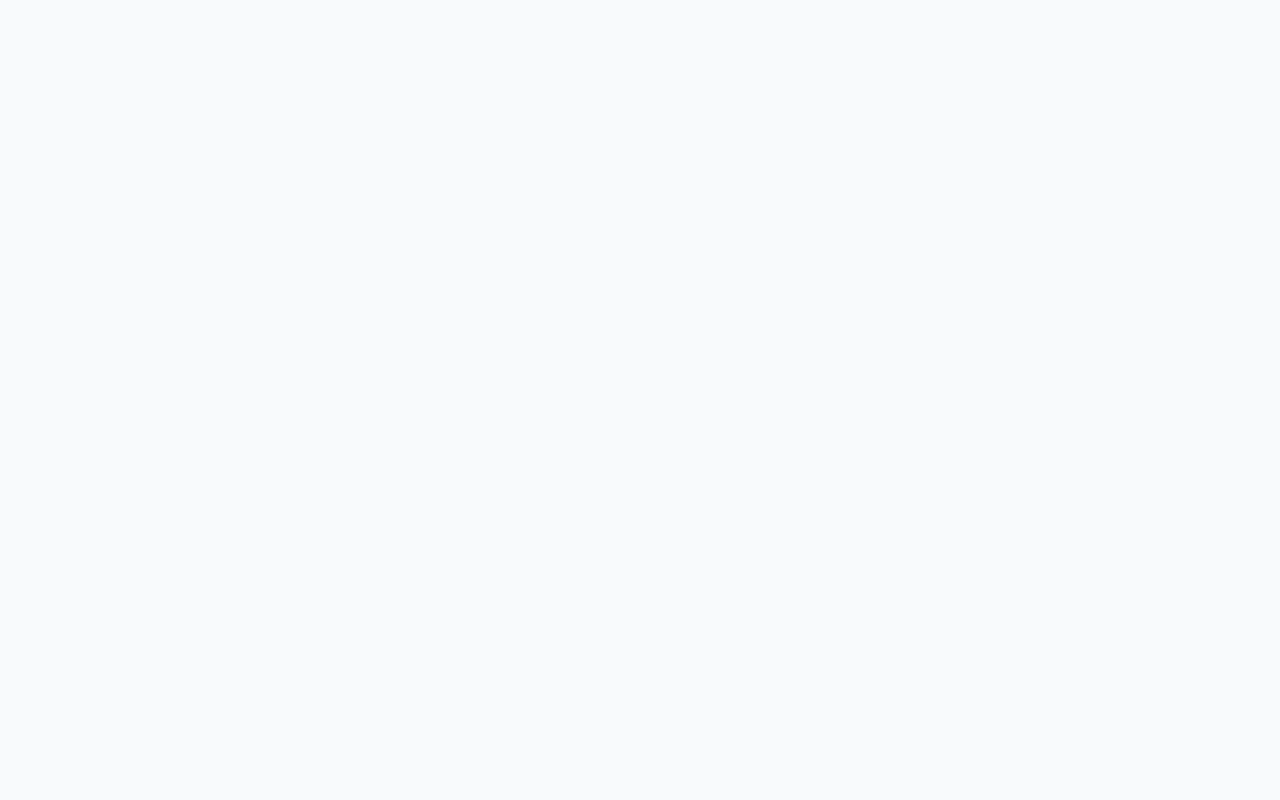
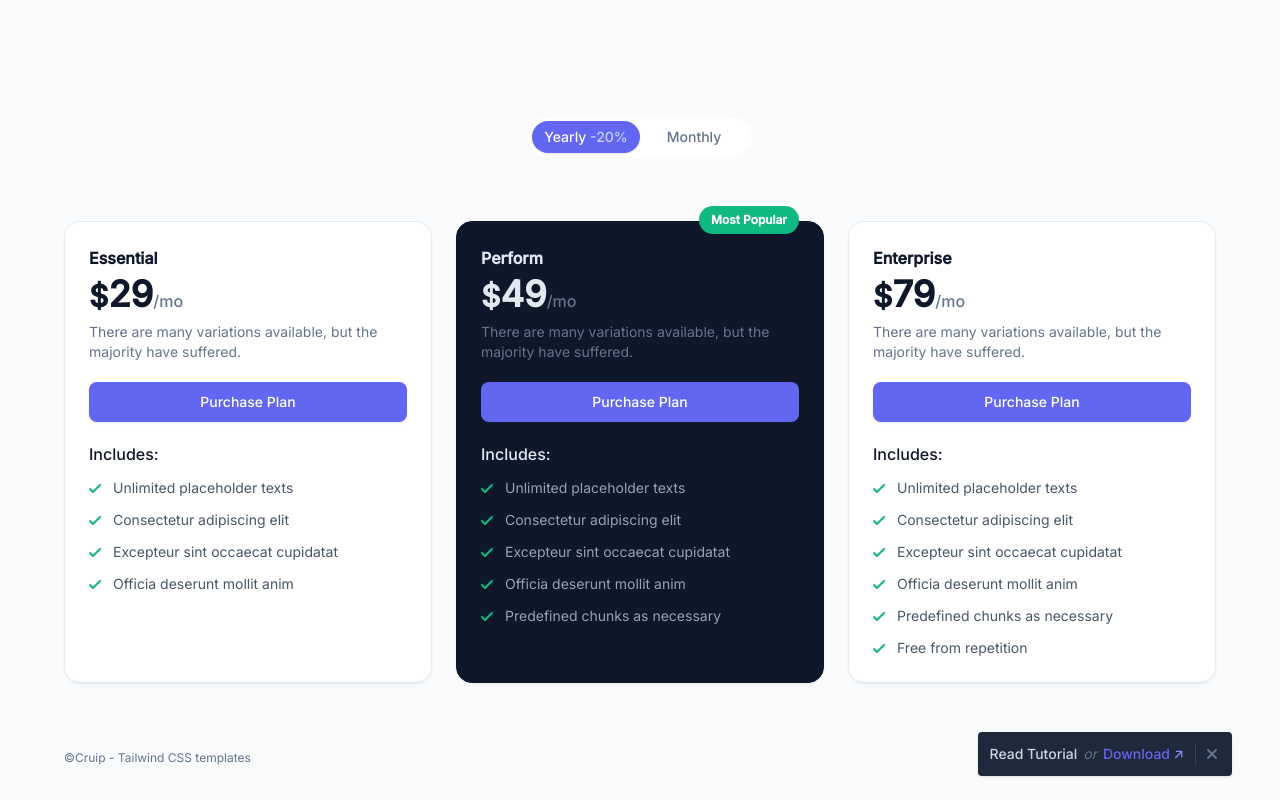
Before and after one commit to cruip/cruip-tutorials-vue, a Vue app: page /pricing-table in a window 1280 px wide. Before the commit this address had no page. Built offline with nearby package versions, Linux system fonts and the light colour scheme.

Commit message:
rename paths

```diff
--- a/src/pages/PricingTabsPage.vue
+++ b/src/pages/PricingTablePage.vue
@@ -1,12 +1,12 @@
 <script setup lang="ts">
-import PricingTabs from '../components/PricingTabs.vue';
+import PricingTable from '../components/PricingTable.vue';
 import Banner from '../components/Banner.vue'
 </script>
 
 <template>
   <main class="my-6">
     <div class="w-full max-w-6xl mx-auto">
-      <PricingTabs />
+      <PricingTable />
     </div>
   </main>
   <footer class="h-6">
--- a/src/router.ts
+++ b/src/router.ts
@@ -1,6 +1,6 @@
 import { createRouter, createWebHistory } from 'vue-router'
 import ModalVideoPage from './pages/ModalVideoPage.vue'
-import PricingTabsPage from './pages/PricingTabsPage.vue'
+import PricingTablePage from './pages/PricingTablePage.vue'
 
 const router = createRouter({
   history: createWebHistory(),
@@ -10,8 +10,8 @@ const router = createRouter({
       component: ModalVideoPage
     },
     {
-      path: '/pricing-tabs',
-      component: PricingTabsPage
+      path: '/pricing-table',
+      component: PricingTablePage
     },
   ]
 })
```
Also changed, not shown: src/components/PricingTable.vue (renamed from src/components/PricingTabs.vue).
